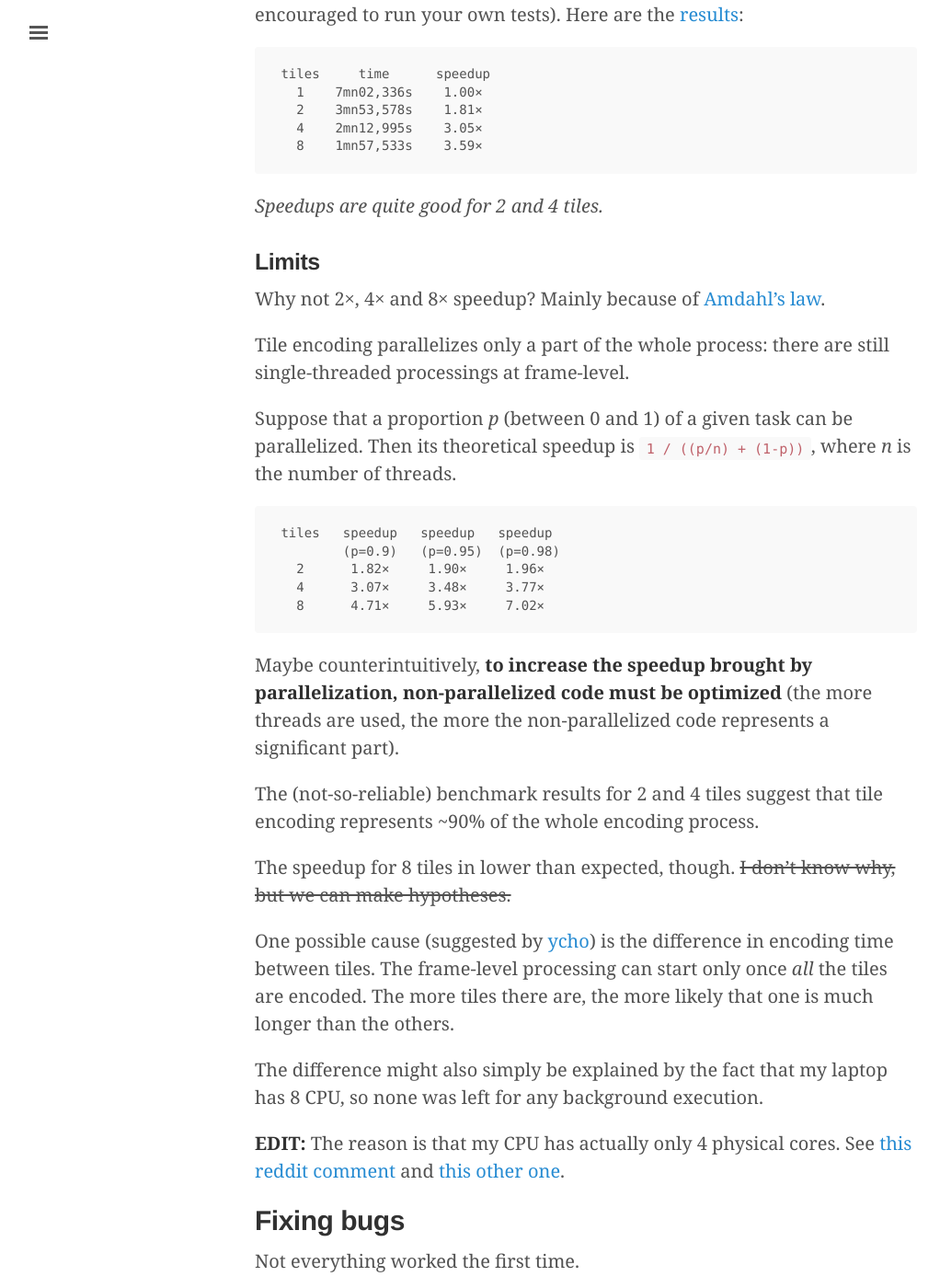
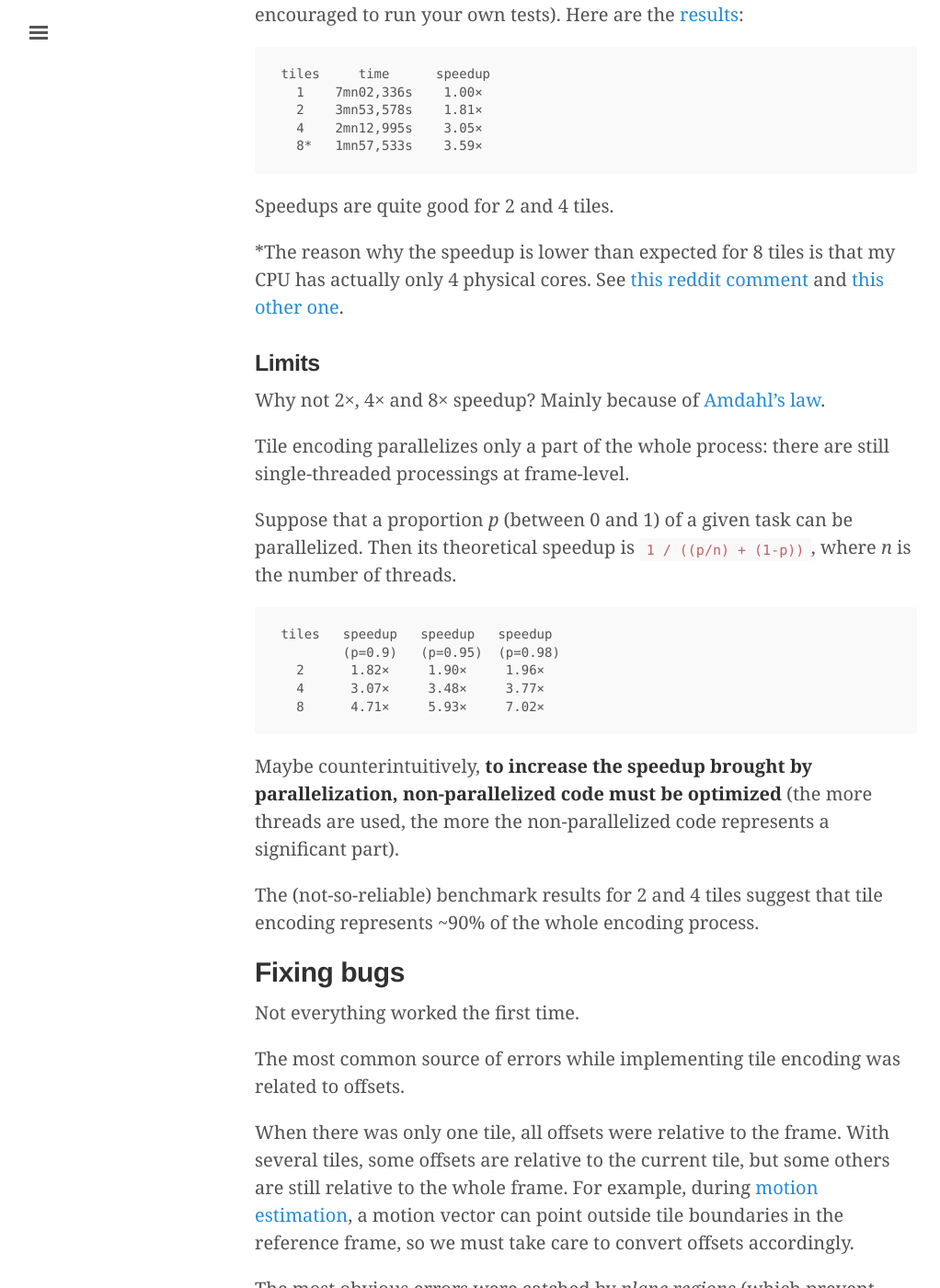
Before and after one commit to rom1v/blog.rom1v.com, a Jekyll site: the page built from _posts/2019-04-25-implementing-tile-encoding-in-rav1e.md, in a window 1280 px wide and 1400 px high, scrolled down 10127 px. Shown: the whole window at 92% size, without its empty margins (3-1025 px from the left). Built offline with Jekyll 4.4.1, drawn with Linux system fonts in a browser that asks for light colours.

Commit message:
Simplify speedups explanation
Replace old version + edit by a single explanation.

```diff
--- a/_posts/2019-04-25-implementing-tile-encoding-in-rav1e.md
+++ b/_posts/2019-04-25-implementing-tile-encoding-in-rav1e.md
@@ -515,25 +522,8 @@ the non-parallelized code represents a significant part).
 The (not-so-reliable) benchmark results for 2 and 4 tiles suggest that tile
 encoding represents ~90% of the whole encoding process.
 
-The speedup for 8 tiles in lower than expected, though. ~~I don't know why, but
-we can make hypotheses.~~
-
-One possible cause (suggested by [ycho]) is the difference in encoding time
-between tiles. The frame-level processing can start only once _all_ the tiles
-are encoded. The more tiles there are, the more likely that one is much longer
-than the others.
-
-The difference might also simply be explained by the fact that my laptop has 8
-CPU, so none was left for any background execution.
-
-**EDIT:** The reason is that my CPU has actually only 4 physical cores. See
-[this reddit comment][reddit-cpu-1] and [this other one][reddit-cpu-2].
-
 [perfs]: https://github.com/xiph/rav1e/pull/1126#issuecomment-484667610
 [Amdahl's law]: https://en.wikipedia.org/wiki/Amdahl%27s_law#Parallel_programs
-[ycho]: https://github.com/ycho
-[reddit-cpu-1]: https://www.reddit.com/r/programming/comments/bh6sq8/implementing_tile_encoding_in_rav1e_a_rust_av1/elrl5yo/
-[reddit-cpu-2]: https://www.reddit.com/r/rust/comments/bh8xnl/implementing_tile_encoding_in_rav1e_a_rust_av1/elrloye/
 
 
 ## Fixing bugs
```
Also changed, not shown: other parts of _posts/2019-04-25-implementing-tile-encoding-in-rav1e.md (+9 -2 lines).
